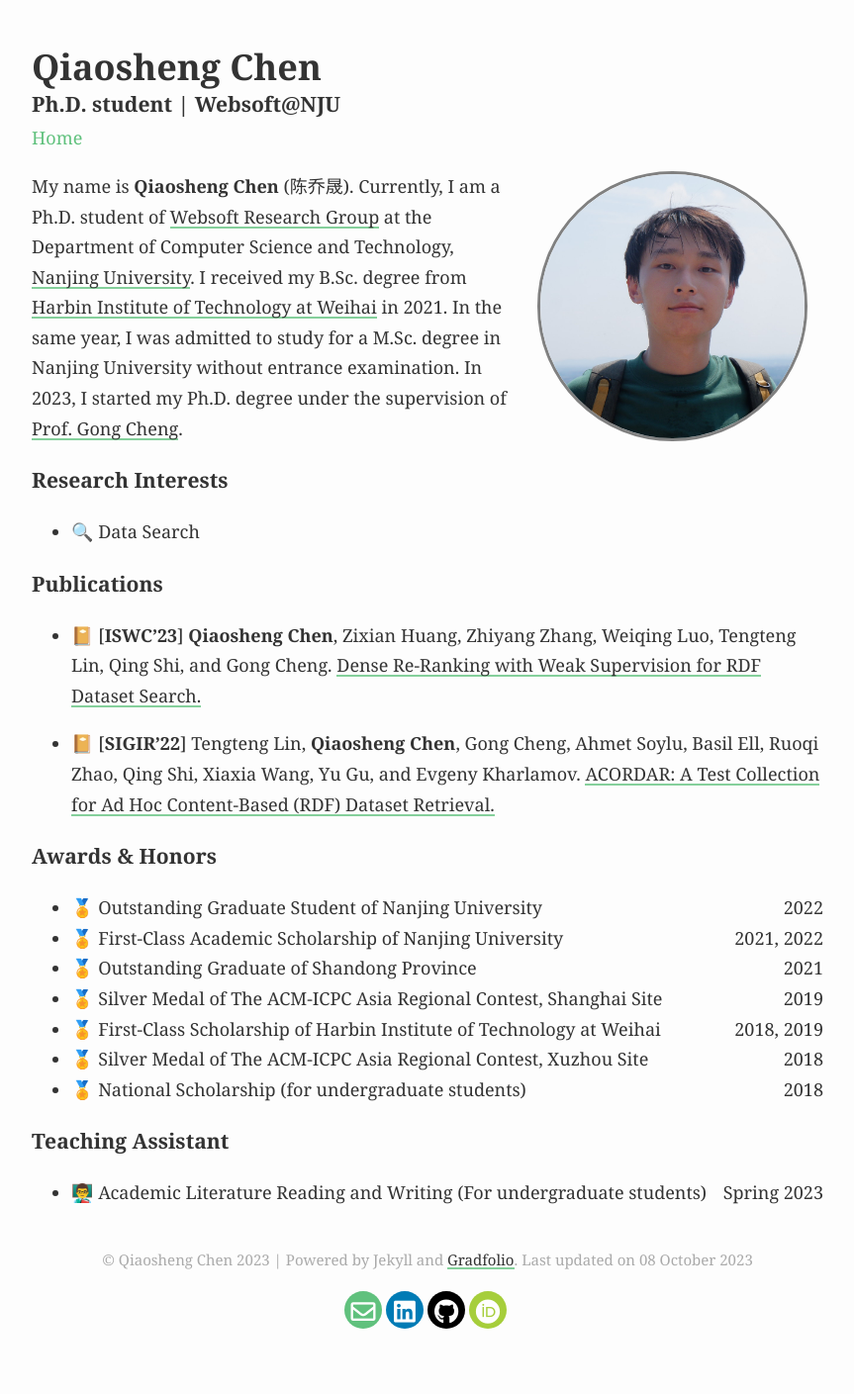
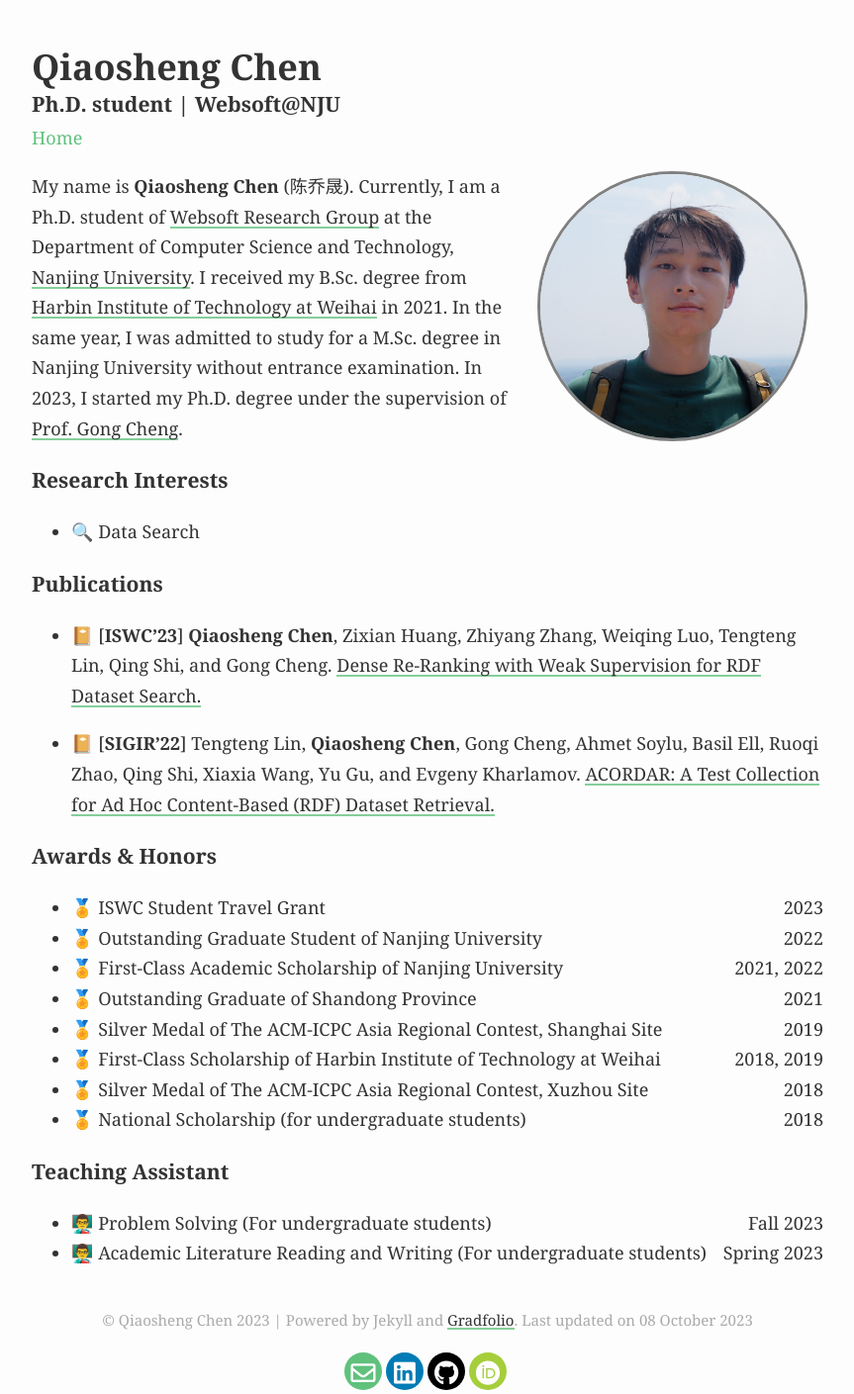
Before and after one commit to cqsss/cqsss.github.io, a Jekyll site: the page built from index.md, in a window 1280 px wide. Shown: the whole page at 99% size, without its empty margins (208-1071 px from the left). Built offline with Jekyll 4.4.1, drawn with Linux system fonts in a browser that asks for light colours; nearby versions of some CDN libraries; before the commit the page ends 1347 px from its top, so only the background shows below that.

Commit message:
Update 2023.9.26

```diff
--- a/index.md
+++ b/index.md
@@ -22,6 +22,7 @@ My name is **Qiaosheng Chen** (陈乔晟). Currently, I am a Ph.D. student of [W
 
 ### Awards & Honors
 
+- <div style="float: left">🏅 ISWC Student Travel Grant</div><div style="float: right">2023</div>
 
 - <div style="float: left">🏅 Outstanding Graduate Student of Nanjing University</div><div style="float: right">2022</div>
 
@@ -40,5 +41,6 @@ My name is **Qiaosheng Chen** (陈乔晟). Currently, I am a Ph.D. student of [W
 
 ### Teaching Assistant
 
+- <div style="float: left">👨‍🏫 Problem Solving (For undergraduate students)</div><div style="float: right">Fall 2023</div>
 
 - <div style="float: left">👨‍🏫 Academic Literature Reading and Writing (For undergraduate students)</div><div style="float: right">Spring 2023</div>
```
